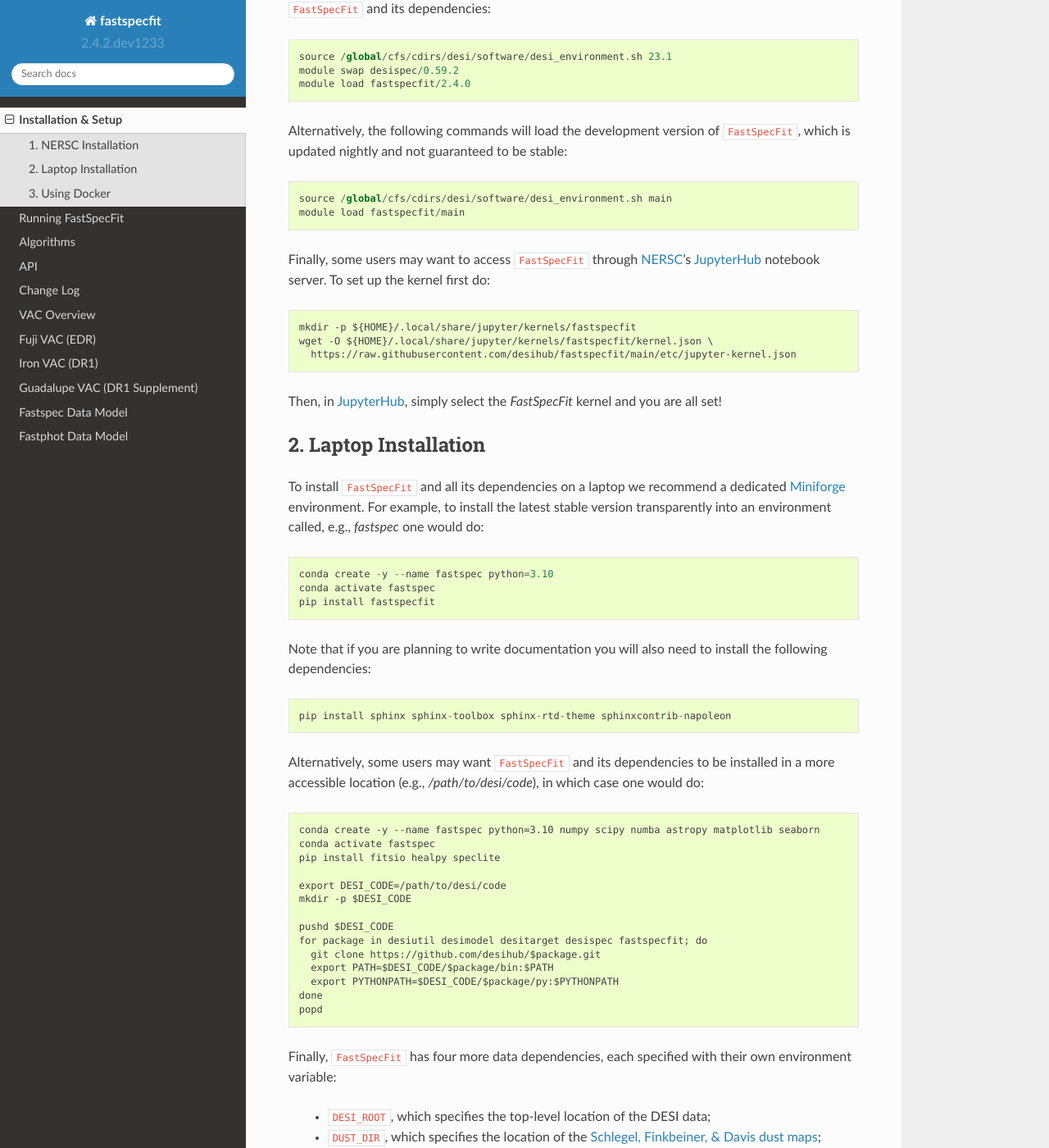
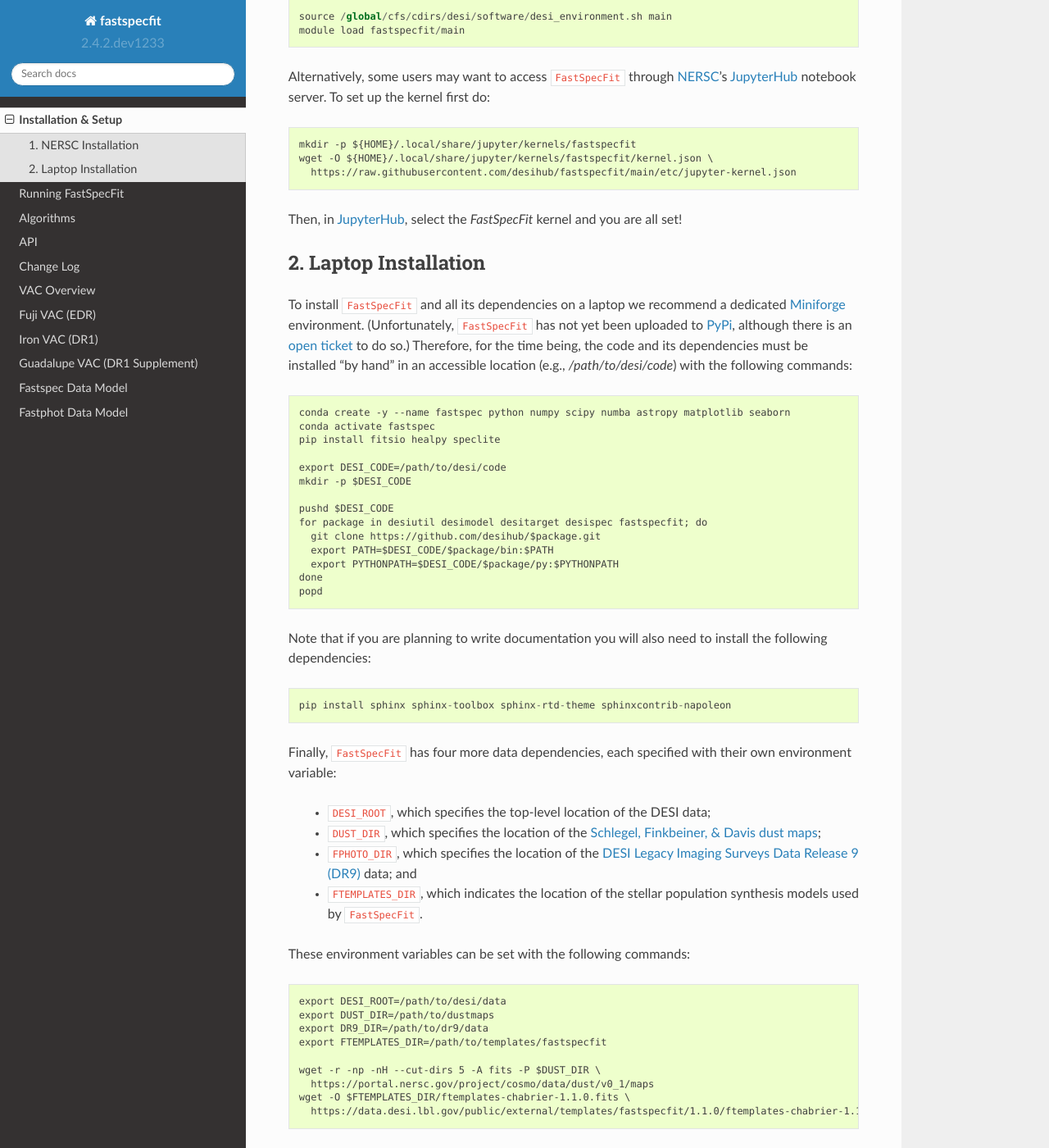
Before and after one commit to desihub/fastspecfit, a Sphinx documentation site: the page built from doc/install.rst, in a window 1280 px wide and 1400 px high, scrolled down 436 px. Shown: the whole window at 82% size. Built offline with Sphinx 7.4.7 and the Read the Docs theme 2.0.0, drawn with Linux system fonts in a browser that asks for light colours; some of the changed text lies outside the part shown.

Commit message:
update installation instructions

```diff
--- a/doc/install.rst
+++ b/doc/install.rst
@@ -4,12 +4,11 @@ Installation & Setup
 ====================
 
 ``FastSpecFit`` is simple to install and has a relatively small number of
-standard dependencies. Here, we describe three different ways of setting up
+standard dependencies. Here, we describe two different ways of setting up
 ``FastSpecFit``:
 
-  1. :ref:`at NERSC (for DESI collaborators)<nersc installation>`;
-  2. :ref:`on a laptop<laptop installation>`; or
-  3. :ref:`using the Docker container<docker installation>`.
+  1. :ref:`at NERSC (for DESI collaborators)<nersc installation>`; or
+  2. :ref:`on a laptop<laptop installation>`.
 
 .. _nersc installation:
 
@@ -18,27 +17,20 @@ standard dependencies. Here, we describe three different ways of setting up
 
 At `NERSC`_, ``FastSpecFit`` can be loaded trivially on top of the standard DESI
 software stack. In a login or interactive `Perlmutter
-<https://docs.nersc.gov/systems/perlmutter>`_ node, run the following commands
-to load a stable version of ``FastSpecFit`` and its dependencies::
-
-  source /global/cfs/cdirs/desi/software/desi_environment.sh 23.1
-  module swap desispec/0.59.2
-  module load fastspecfit/2.4.0
-
-Alternatively, the following commands will load the development version of
-``FastSpecFit``, which is updated nightly and not guaranteed to be stable::
+<https://docs.nersc.gov/systems/perlmutter>`_ node, simply run the following
+commands::
 
   source /global/cfs/cdirs/desi/software/desi_environment.sh main
   module load fastspecfit/main
 
-Finally, some users may want to access ``FastSpecFit`` through `NERSC`_'s
+Alternatively, some users may want to access ``FastSpecFit`` through `NERSC`_'s
 `JupyterHub`_ notebook server. To set up the kernel first do::
 
   mkdir -p ${HOME}/.local/share/jupyter/kernels/fastspecfit
   wget -O ${HOME}/.local/share/jupyter/kernels/fastspecfit/kernel.json \
     https://raw.githubusercontent.com/desihub/fastspecfit/main/etc/jupyter-kernel.json
 
-Then, in `JupyterHub`_, simply select the *FastSpecFit* kernel and you are all
+Then, in `JupyterHub`_, select the *FastSpecFit* kernel and you are all
 set!
 
 .. _laptop installation:
@@ -47,24 +39,13 @@ set!
 ----------------------
 
 To install ``FastSpecFit`` and all its dependencies on a laptop we recommend a
-dedicated `Miniforge`_ environment. For example, to install the latest stable
-version transparently into an environment called, e.g., *fastspec* one would
-do::
+dedicated `Miniforge`_ environment. (Unfortunately, ``FastSpecFit`` has not yet
+been uploaded to `PyPi`_, although there is an `open ticket`_ to do so.)
+Therefore, for the time being, the code and its dependencies must be installed
+"by hand" in an accessible location (e.g., */path/to/desi/code*) with the
+following commands::
 
-  conda create -y --name fastspec python=3.10
-  conda activate fastspec
-  pip install fastspecfit
-
-Note that if you are planning to write documentation you will also need to
-install the following dependencies::
-
-  pip install sphinx sphinx-toolbox sphinx-rtd-theme sphinxcontrib-napoleon
-
-Alternatively, some users may want ``FastSpecFit`` and its dependencies to be
-installed in a more accessible location (e.g., */path/to/desi/code*), in which
-case one would do::
-
-  conda create -y --name fastspec python=3.10 numpy scipy numba astropy matplotlib seaborn
+  conda create -y --name fastspec python numpy scipy numba astropy matplotlib seaborn
   conda activate fastspec
   pip install fitsio healpy speclite
 
@@ -79,26 +60,23 @@ case one would do::
   done
   popd
 
+Note that if you are planning to write documentation you will also need to
+install the following dependencies::
+
+  pip install sphinx sphinx-toolbox sphinx-rtd-theme sphinxcontrib-napoleon
+
 Finally, ``FastSpecFit`` has four more data dependencies, each specified with
 their own environment variable:
 
   * ``DESI_ROOT``, which specifies the top-level location of the DESI data;
   * ``DUST_DIR``, which specifies the location of the `Schlegel, Finkbeiner, &
     Davis dust maps`_;
-  * ``DR9_DIR``, which specifies the location of the `DESI Legacy Imaging
+  * ``FPHOTO_DIR``, which specifies the location of the `DESI Legacy Imaging
     Surveys Data Release 9 (DR9)`_ data; and
   * ``FTEMPLATES_DIR``, which indicates the location of the stellar population
     synthesis models used by ``FastSpecFit``.
 
-.. note::
-
-  Currently, the DESI data are only available to DESI collaborators; however,
-  the `Early Data Release (EDR)`_ is expected to be publicly available in Spring
-  2023 and other data releases will be announced in the `DESI Data Release`_
-  page, after which point the instructions here will be updated.
-
-With the preceding caveat in mind, one can set up the remaining dependencies
-with the following commands::
+These environment variables can be set with the following commands::
 
   export DESI_ROOT=/path/to/desi/data
   export DUST_DIR=/path/to/dustmaps
@@ -107,46 +85,19 @@ with the following commands::
 
   wget -r -np -nH --cut-dirs 5 -A fits -P $DUST_DIR \
     https://portal.nersc.gov/project/cosmo/data/dust/v0_1/maps
-  wget -O $FTEMPLATES_DIR/ftemplates-chabrier-1.0.0.fits \
-    https://data.desi.lbl.gov/public/external/templates/fastspecfit/1.0.0/ftemplates-chabrier-1.0.0.fits
-
-.. _docker installation:
-
-3. Using Docker
----------------
-
-Finally, for production runs and for expert users, ``FastSpecFit`` is also
-available as a Docker container which is served publicly in the
-`DockerHub/desihub`_ repository.
-
-For example, on a laptop one would retrieve (or update) and enter the *2.1.1*
-version of the container with::
-
-  docker pull desihub/fastspecfit:2.1.1
-  docker run -it desihub/fastspecfit:2.1.1
-
-Alternatively, at `NERSC`_ one would need to use `shifter`_::
-
-  shifterimg pull docker:desihub/fastspecfit:2.1.1
-  shifter --image docker:desihub/fastspecfit:2.1.1 bash
-
-However, neither of the preceding commands define the required environment
-variables, although we provide a simple setup script which does. For simple
-interactive work at `NERSC`_ (e.g., in a login node) do::
-
-  mkdir -p /path/to/fastspecfit/setup/script
-  wget https://raw.githubusercontent.com/desihub/fastspecfit/main/bin/fastspecfit-setup.sh \
-    -O /path/to/fastspecfit/setup/script/fastspecfit-setup.sh
-
-  /path/to/fastspecfit/setup/script/fastspecfit-setup.sh shifter
-  source /path/to/fastspecfit/setup/script/fastspecfit-setup.sh env
+  wget -O $FTEMPLATES_DIR/ftemplates-chabrier-1.1.0.fits \
+    https://data.desi.lbl.gov/public/external/templates/fastspecfit/1.1.0/ftemplates-chabrier-1.1.0.fits
 
 .. note::
-  To run ``FastSpecFit`` on a large sample of objects (or for a full production
-  or data release), please do not use a login node; instead, see the
-  :ref:`running_fastspecfit` documentation for instructions and best practices.
+
+  The DESI `Early Data Release (EDR)`_ became publicly available in
+  June 2023!
 
 .. _`Miniforge`: https://github.com/conda-forge/miniforge
+
+.. _`PyPi`: https://packaging.python.org/en/latest
+
+.. _`open ticket`: https://github.com/desihub/fastspecfit/issues/83
 
 .. _`Schlegel, Finkbeiner, & Davis dust maps`: https://ui.adsabs.harvard.edu/abs/1998ApJ...500..525S/abstract
 
```
